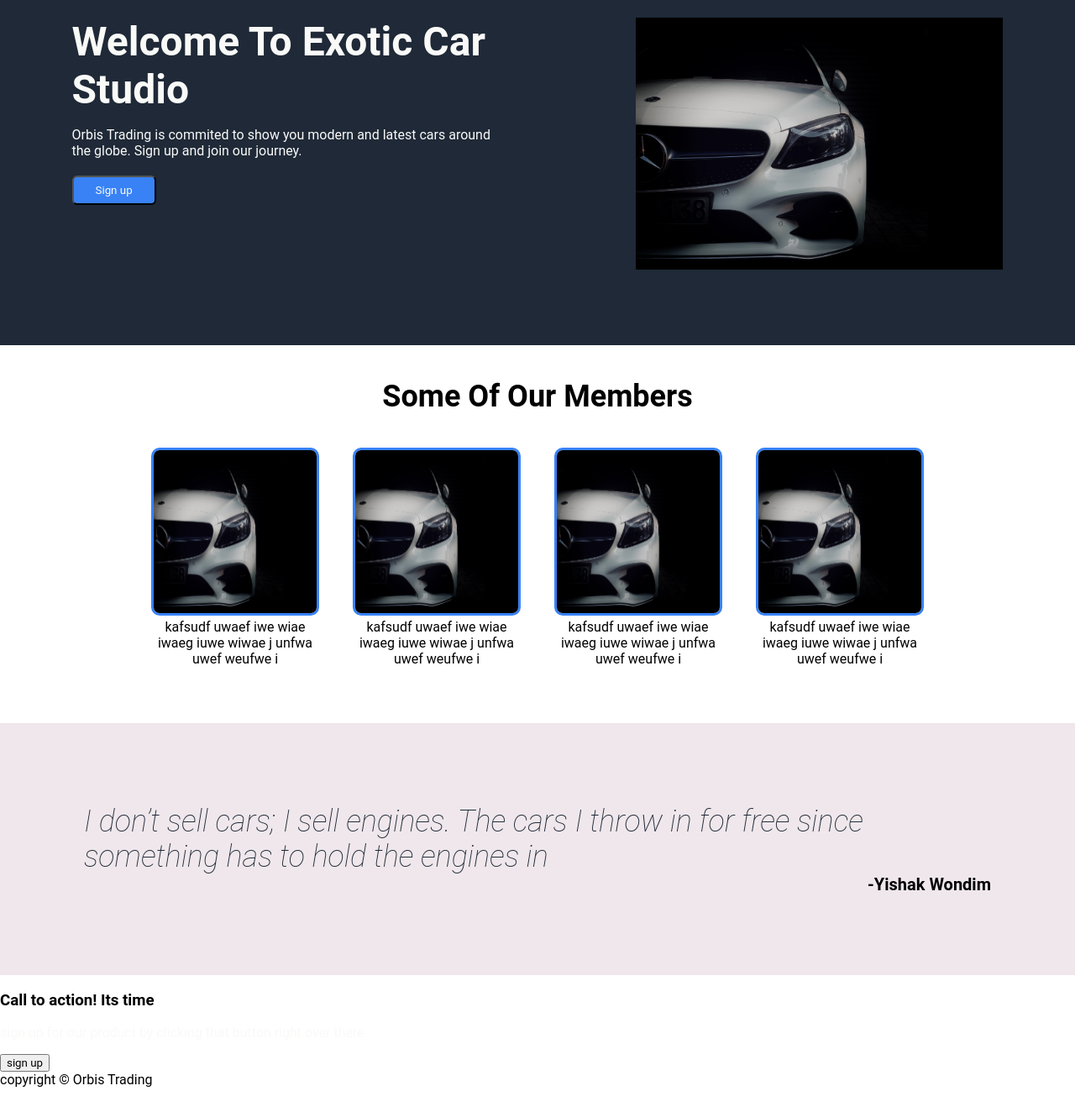
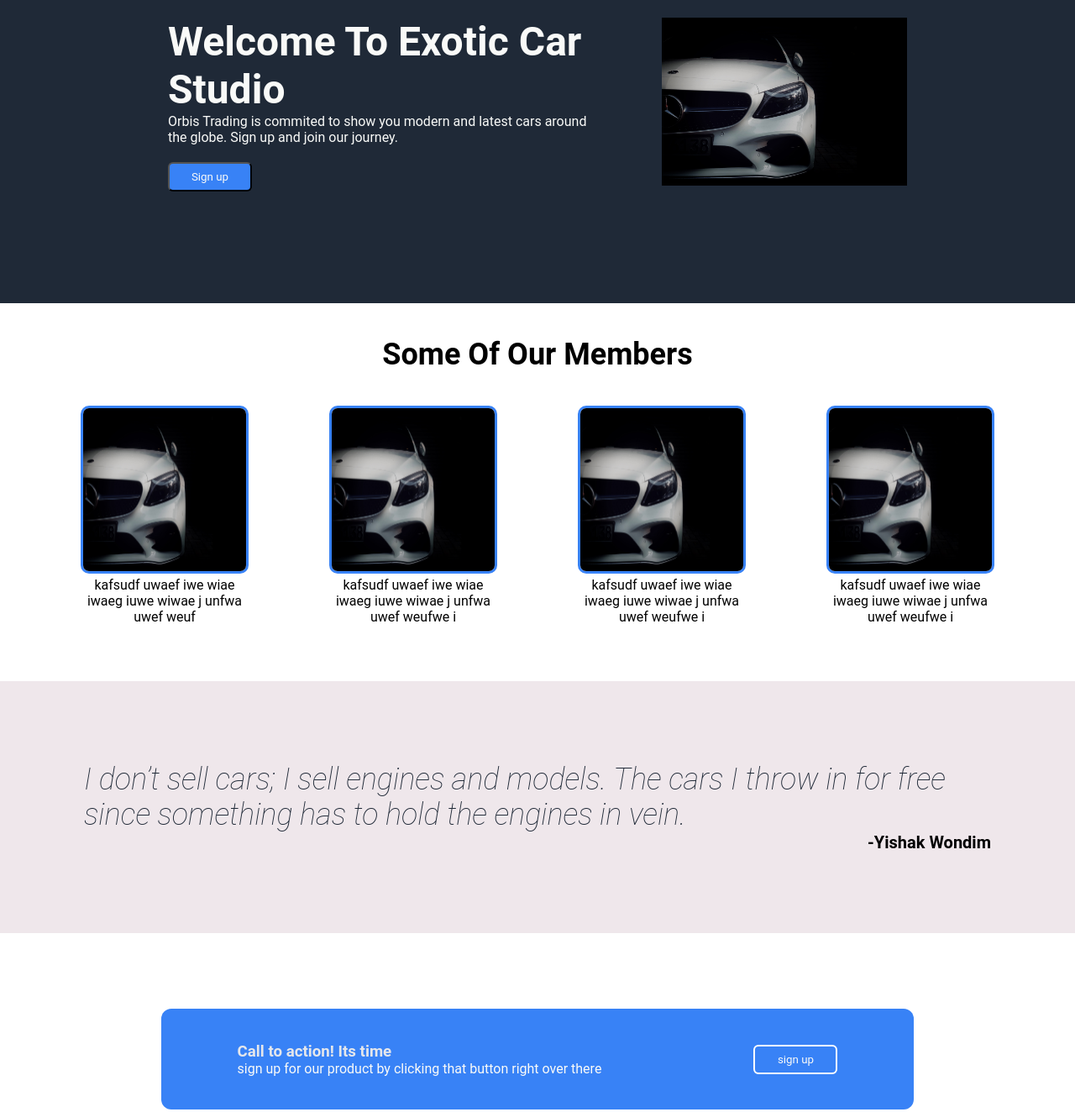
Before and after one commit to yisha17/landing-page, a plain HTML site: page index.html in a window 1280 px wide. Shown: the part 140-1464 px from the top of the page at 84% size. Before the commit the page ends 1435 px from the top, so only its background shows below. Drawn offline with Linux system fonts and the light colour scheme.

Commit message:
last one

```diff
--- a/index.html
+++ b/index.html
@@ -55,7 +55,7 @@
             <img src="image/binara-weerasinghe-dikgfeEc2nE-unsplash.jpg" alt="">
           </div>
           <div class="card-text">
-            kafsudf uwaef iwe wiae iwaeg iuwe wiwae j unfwa uwef weufwe i
+            kafsudf uwaef iwe wiae iwaeg iuwe wiwae j unfwa uwef weuf
           </div>
         </div>
          <!-- card 2 -->
@@ -90,7 +90,7 @@
     <!-- ================================================================================================================================ -->
     <div class="section-3">
       <div class="quote">
-        I don’t sell cars; I sell engines. The cars I throw in for free since something has to hold the engines in
+        I don’t sell cars; I sell engines and models. The cars I throw in for free since something has to hold the engines in vein.
       </div>
       <div class="writer">
         -Yishak Wondim
--- a/style.css
+++ b/style.css
@@ -44,9 +44,10 @@ li a {
 
 .hero {
   display: flex;
-  justify-content: space-around;
+  justify-content: space-between;
   margin: 90px 0px;
-  height: 300px;
+  height: 250px;
+  padding: 0px 200px;
 }
 
 .text {
@@ -63,7 +64,6 @@ li a {
 }
 
 .hero-button {
-    flex: none;
     width: 100px;
     background-color: #3882F6;
     color: #f9faf8;
@@ -79,7 +79,8 @@ p {
     margin-bottom: 20px;
 }
 .image img {
-  height: 300px;
+  height: 200px;
+  width: 100%;
 }
 
 /* =================================== */
@@ -98,7 +99,7 @@ p {
 
 .cards {
     display: flex;
-    gap: 40px;
+    gap: 6rem;
     justify-content: center;
 
 }
@@ -143,3 +144,45 @@ p {
     font-size: 20px;
     font-weight: bold;
 }
+
+/* =================================== */
+
+.section-4 {
+    display: flex;
+    justify-content: center;
+    align-items: center;
+    height: 300px;
+}
+.modal {
+    height: 120px;
+    width: 70%;
+    background-color: #3882F6;
+    color: #e5e7eb;
+    display: flex;
+    justify-content: space-around;
+    align-items: center;
+    border-radius: 12px;
+
+}
+.call h3,p {
+    margin: 0;
+}
+
+ .button button{
+    width: 100px;
+    background-color: #3882F6;
+    color: #f9faf8;
+    padding: 8px 20px;
+    border-radius: 6px;
+    border: 2px solid white;
+}
+
+/* =================================== */
+.footer {
+    height: 90px;
+    display: flex;
+    justify-content: center;
+    align-items: center;
+    background-color: #1f2937;
+    color: #f9faf8;
+}
```
